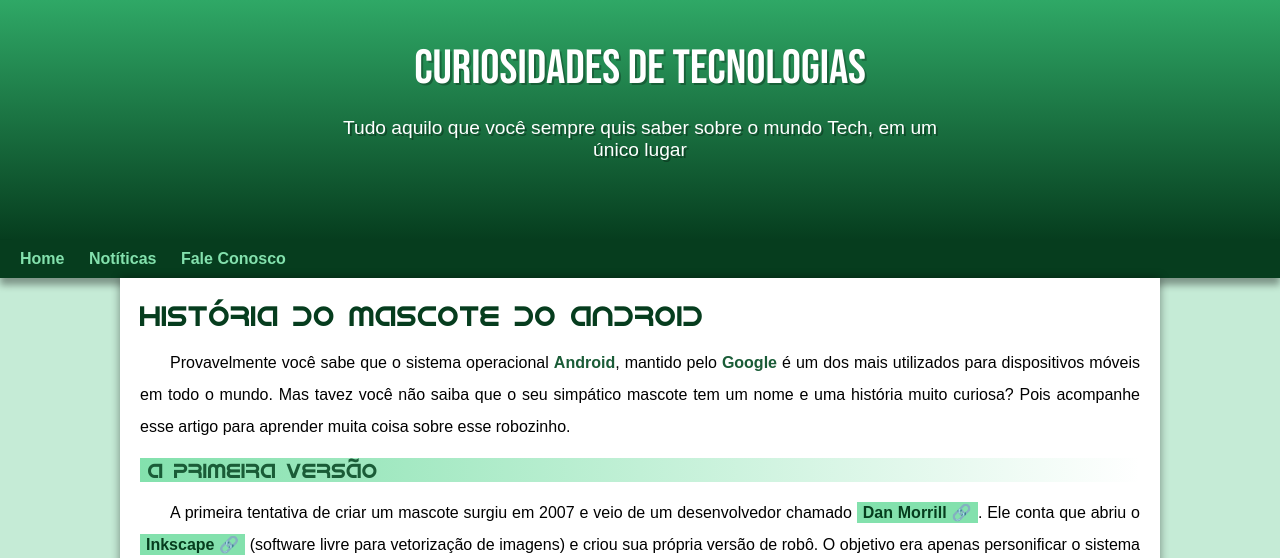
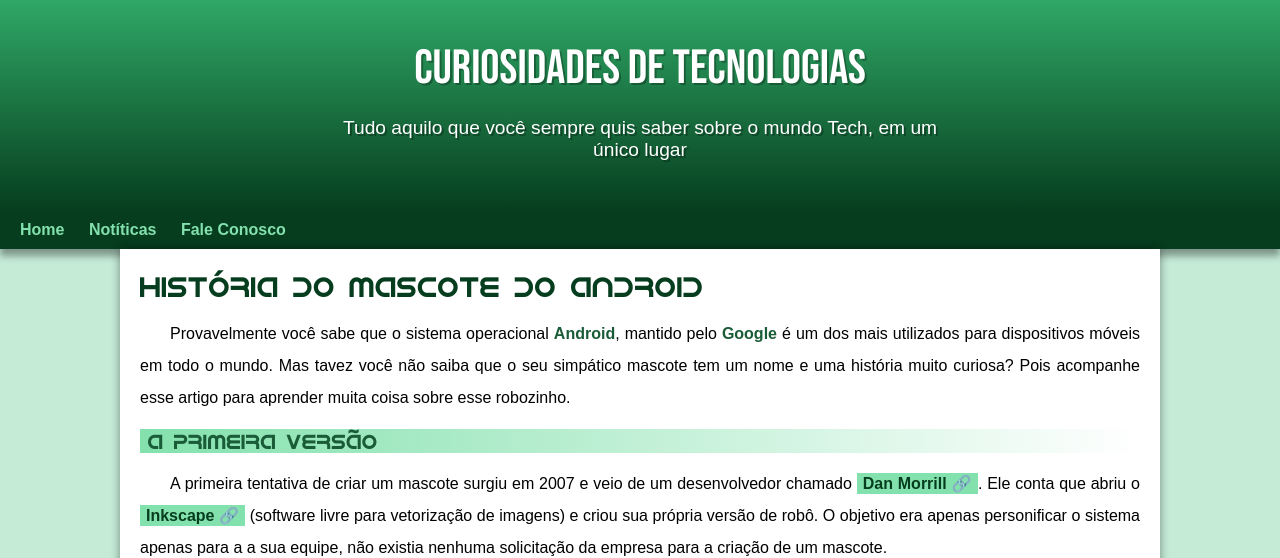
Before and after one commit to DemarLima/projeto-android, a plain HTML site: page index.html in a window 1280 px wide. Shown: the top 558 px of the page. Drawn offline with Linux system fonts and the light colour scheme.

Commit message:
correção no min height

```diff
--- a/estilo/style.css
+++ b/estilo/style.css
@@ -38,7 +38,7 @@ a.externo::after {
 
 header {
     background-image: linear-gradient(to bottom, var(--cor3), var(--cor5));
-    min-height: 200px;
+    min-height: 150px;
     text-align: center;
     padding-top: 40px;
 }
```
